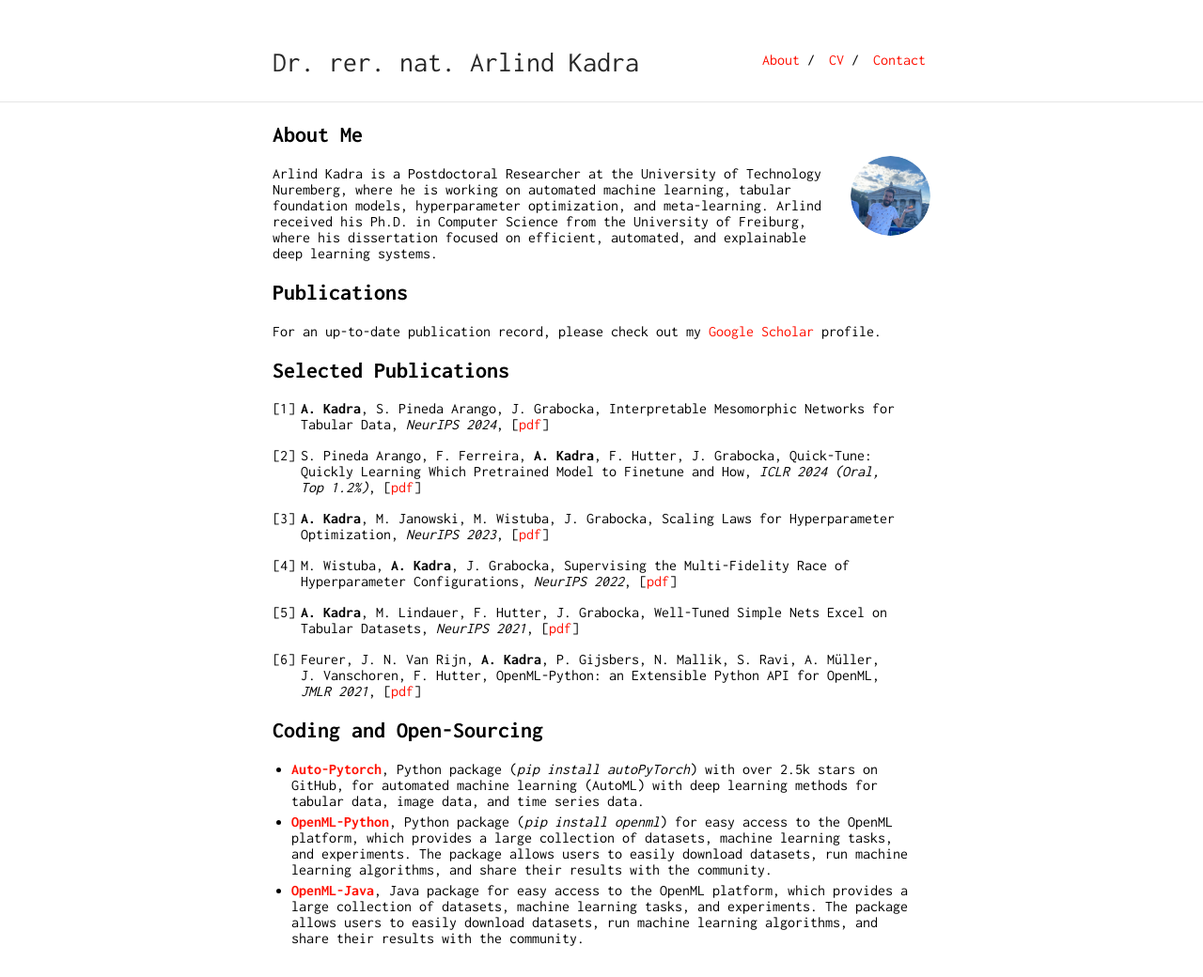
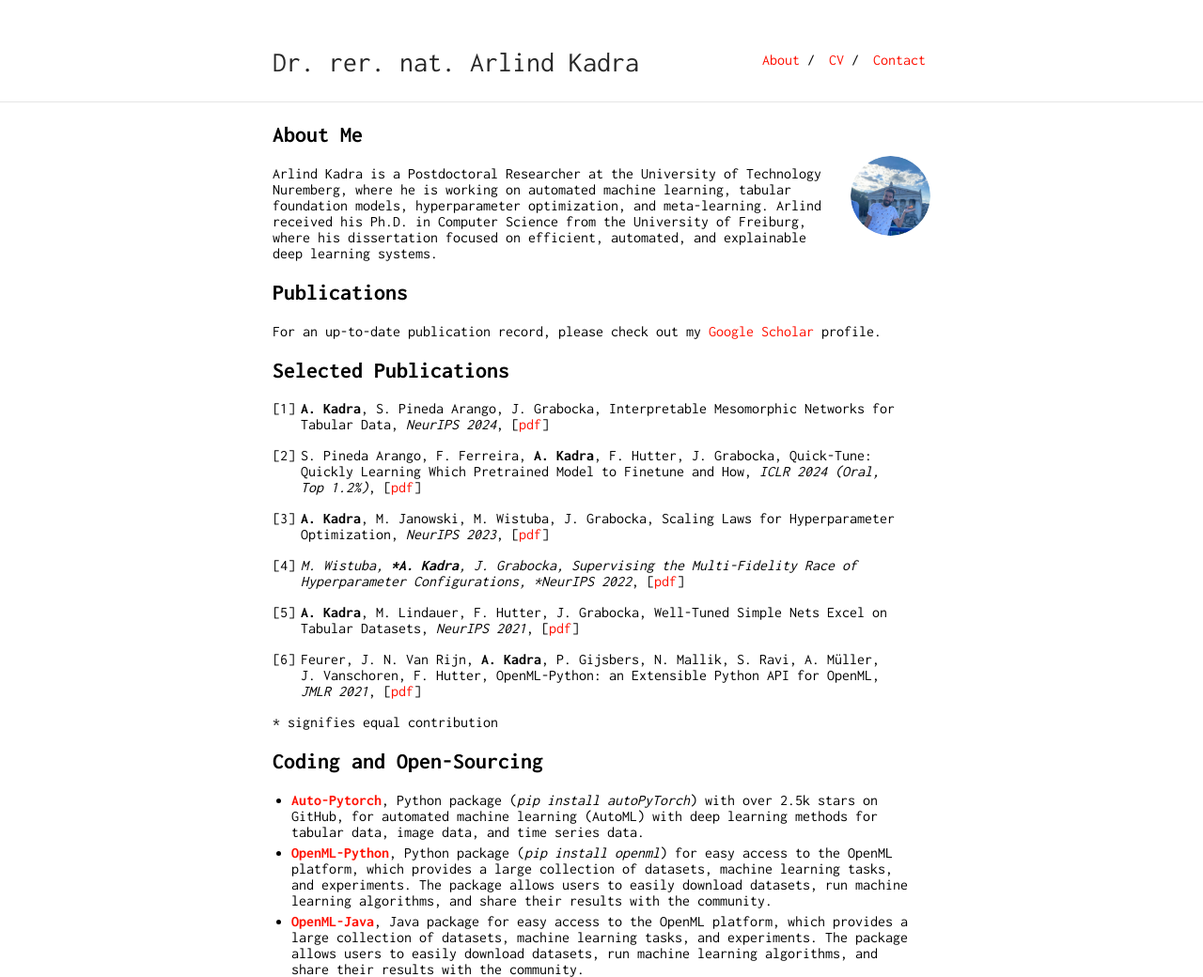
Before and after one commit to ArlindKadra/arlindkadra.github.io, a Jekyll site: the page built from index.md, in a window 1280 px wide. Shown: the whole page at 94% size. Built offline with Jekyll 4.4.1, drawn with Linux system fonts in a browser that asks for light colours; before the commit the page ends 1007 px from its top, so only the background shows below that.

Commit message:
Update selected publication section

```diff
--- a/index.md
+++ b/index.md
@@ -22,11 +22,13 @@ For an up-to-date publication record, please check out my [Google Scholar](https
 
 3. **A. Kadra**, M. Janowski, M. Wistuba, J. Grabocka, Scaling Laws for Hyperparameter Optimization, *NeurIPS 2023*, [[pdf](https://proceedings.neurips.cc/paper_files/paper/2023/file/945c781d7194ea81026148838af95af7-Paper-Conference.pdf)]
 
-4. M. Wistuba, **A. Kadra**, J. Grabocka, Supervising the Multi-Fidelity Race of Hyperparameter Configurations, *NeurIPS 2022*, [[pdf](https://proceedings.neurips.cc/paper_files/paper/2022/file/57b694fef23ae7b9308eb4d46342595d-Paper-Conference.pdf)]
+4. *M. Wistuba, ***A. Kadra**, J. Grabocka, Supervising the Multi-Fidelity Race of Hyperparameter Configurations, *NeurIPS 2022*, [[pdf](https://proceedings.neurips.cc/paper_files/paper/2022/file/57b694fef23ae7b9308eb4d46342595d-Paper-Conference.pdf)]
 
 5. **A. Kadra**, M. Lindauer, F. Hutter, J. Grabocka, Well-Tuned Simple Nets Excel on Tabular Datasets, *NeurIPS 2021*, [[pdf](https://proceedings.neurips.cc/paper_files/paper/2021/file/c902b497eb972281fb5b4e206db38ee6-Paper.pdf)]
 
 6. Feurer, J. N. Van Rijn, **A. Kadra**, P. Gijsbers, N. Mallik, S. Ravi, A. Müller, J. Vanschoren, F. Hutter, OpenML-Python: an Extensible Python API for OpenML, *JMLR 2021*, [[pdf](https://www.jmlr.org/papers/volume22/19-920/19-920.pdf)]
+
+\* signifies equal contribution
 
 ## Coding and Open-Sourcing
 
```
